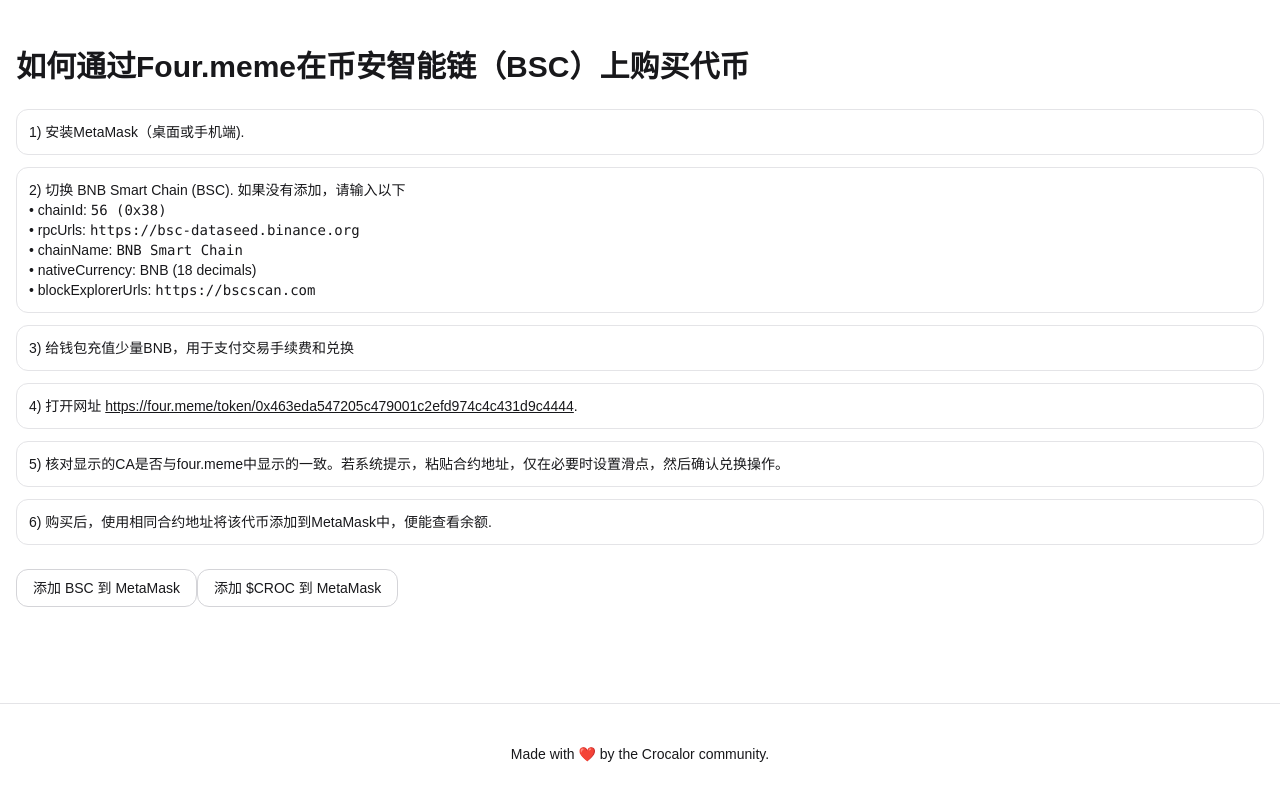
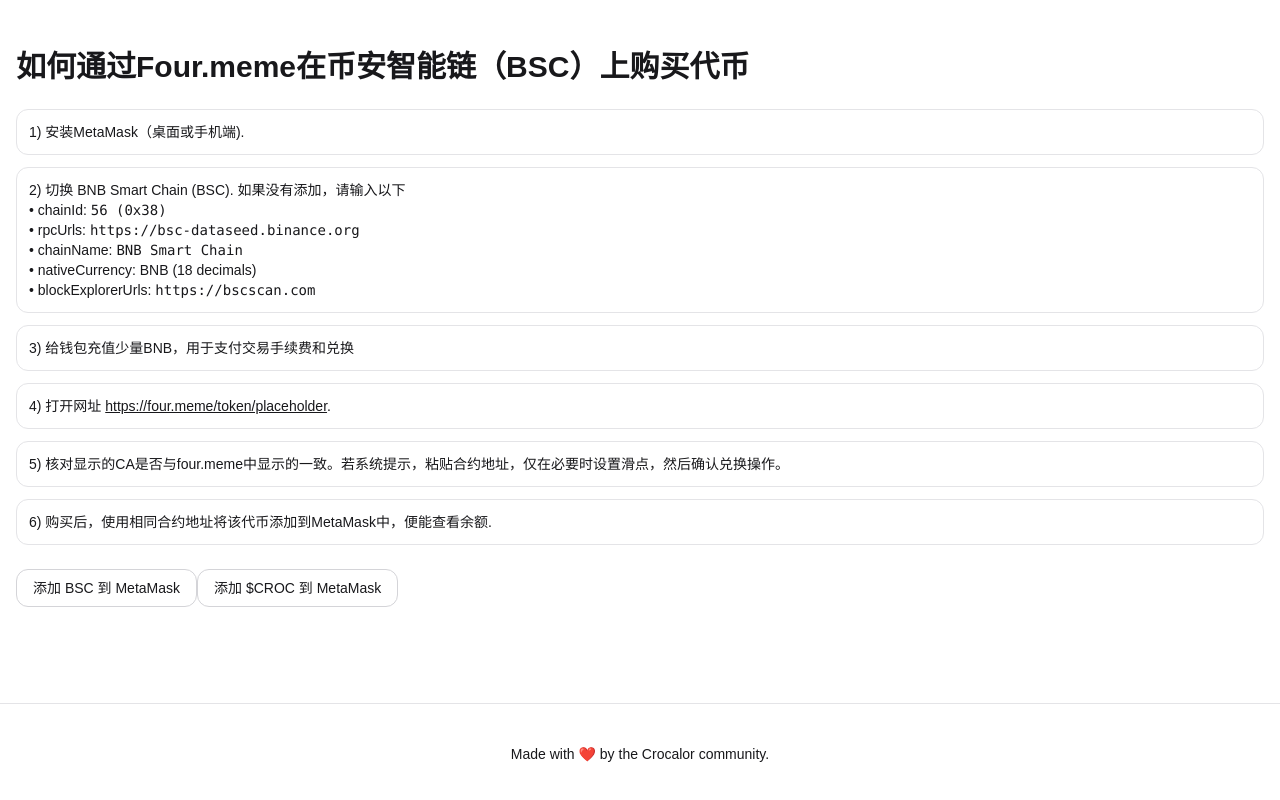
Before and after one commit to corcalor/crocalor-site, a Next.js app in the folder crocalor-site/: page / in a window 1280 px wide. Shown: the part 2429-3229 px from the top of the page. Built offline with nearby package versions, Linux system fonts and the light colour scheme.

Commit message:
update socials

```diff
--- a/crocalor-site/app/page.tsx
+++ b/crocalor-site/app/page.tsx
@@ -10,12 +10,12 @@
     token: {
         name: "炙烫鳄",
         ticker: "$CROC",
-        contract: "0x463eda547205c479001c2efd974c4c431d9c4444",
+        contract: "PLACEHOLDER",
         chain: "BSC",
     },
     socials: [
         { label: "X", href: "https://x.com/crocalor" },
-        { label: "Four", href: "https://four.meme/token/0x463eda547205c479001c2efd974c4c431d9c4444" },
+        { label: "Four", href: "https://four.meme/token/placeholder" },
         { label: "Telegram", href: "https://t.me/+UThyxyQgyAA3ZWFl" },
     ],
     hero: { videoUrl: "", poster: "/assets/crocalor-hero.png" },
@@ -847,7 +847,7 @@
     const [copied, setCopied] = useState(false);
 
 async function copyCA() {
-    const text = CONFIG.token.contract?.trim() || "0x463eda547205c479001c2efd974c4c431d9c4444";
+    const text = CONFIG.token.contract?.trim() || "placeholder";
   if (!text) return;
 
   try {
@@ -943,7 +943,7 @@
                             <p className="text-lg text-zinc-700 dark:text-zinc-300">{en.hero_tagline}</p>
                             <div className="flex flex-col sm:flex-row gap-3">
                                 <a
-                                    href="https://four.meme/token/0x463eda547205c479001c2efd974c4c431d9c4444"
+                                    href="https://four.meme/token/placeholder"
                                     target="_blank"
                                     rel="noopener noreferrer"
                                     className={BTN}
@@ -1018,11 +1018,11 @@
                         4) 打开网址{" "}
                         <a
                             className="underline"
-                            href="https://four.meme/token/0x463eda547205c479001c2efd974c4c431d9c4444"
+                            href="https://four.meme/token/placeholder"
                             target="_blank"
                             rel="noopener noreferrer"
                         >
-                            https://four.meme/token/0x463eda547205c479001c2efd974c4c431d9c4444
+                            https://four.meme/token/placeholder
                         </a>
                         .
                     </li>
@@ -1075,7 +1075,7 @@
                                 params: {
                                     type: "ERC20",
                                     options: {
-                                        address: CONFIG.token.contract || "0x463eda547205c479001c2efd974c4c431d9c4444",
+                                        address: CONFIG.token.contract || "placeholder",
                                         symbol: "CROC",
                                         decimals: 18,
                                         image: "/crocalor-32.png",
```
